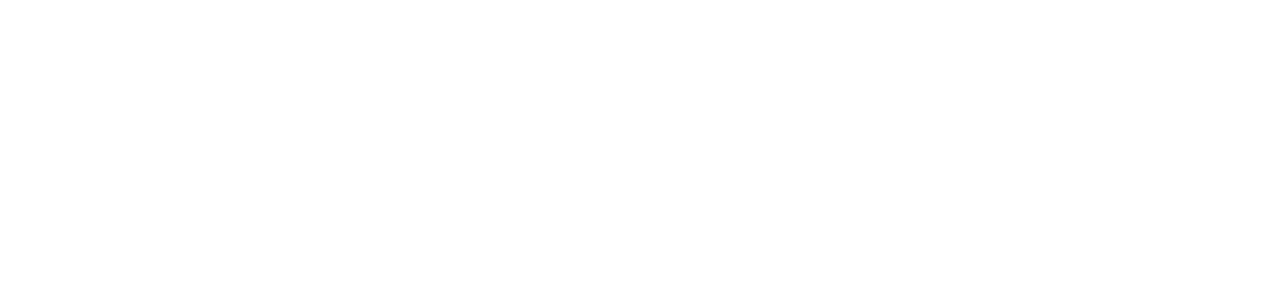
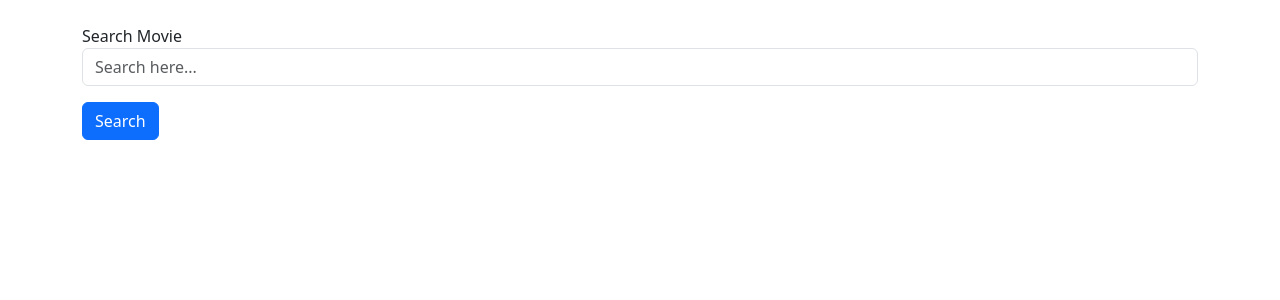
Before and after one commit to mattiacoli/react-boolflix, a React (Vite) app: page / in a window 1280 px wide. Shown: the top 300 px of the page. Built offline with nearby package versions, Linux system fonts and the light colour scheme; no server answers.

Commit message:
Add Bootstrap integration and implement movie search functionality

```diff
--- a/package.json
+++ b/package.json
@@ -10,6 +10,7 @@
     "preview": "vite preview"
   },
   "dependencies": {
+    "bootstrap": "^5.3.4",
     "react": "^19.0.0",
     "react-dom": "^19.0.0"
   },
--- a/src/components/MoviesList.jsx
+++ b/src/components/MoviesList.jsx
@@ -1,15 +1,39 @@
 import { useGlobalContext } from "../contexts/GlobalContext"
 
 export default function MoviesList() {
+
+  const { searchQuery, setSearchQuery, movies, handleSubmit } = useGlobalContext()
+
+
   return (
     <>
 
-      <ul>
-        <li></li>
-        <li></li>
-        <li></li>
-        <li></li>
-      </ul>
+      <div className="container my-4">
+
+        <header>
+          <div className="form-group">
+            <label htmlFor="searchbar">Search Movie</label>
+            <input
+              value={searchQuery}
+              onChange={(e) => setSearchQuery(e.target.value)}
+              type="text"
+              className="form-control"
+              name="searchbar"
+              id="searchbar"
+              aria-describedby="helpId"
+              placeholder="Search here..." />
+
+
+            <button
+              type="button"
+              className="btn btn-primary mt-3"
+              onClick={handleSubmit}
+
+            >Search</button>
+          </div>
+        </header>
+
+      </div>
 
 
 
--- a/src/contexts/GlobalContext.jsx
+++ b/src/contexts/GlobalContext.jsx
@@ -4,14 +4,19 @@
 
 function GlobalProvider({ children }) {
 
-  const [searchQuery, setSearchQuery] = useState()
+  const [searchQuery, setSearchQuery] = useState('')
+
   const [movies, setMovies] = useState([])
 
   const api_key = import.meta.env.VITE_MOVIE_DB_API_KEY;
 
-  const base_movies_api_url = `https://api.themoviedb.org/3/search/movie?api_key=${api_key}&query=avatar`;
+  const base_movies_api_url = `https://api.themoviedb.org/3/search/movie?api_key=${api_key}&query=${searchQuery}`;
 
-  useEffect(() => {
+
+
+  function handleSubmit(e) {
+
+    setSearchQuery(e.target.value)
 
     fetch(base_movies_api_url)
       .then(res => res.json())
@@ -23,14 +28,11 @@
       .catch(err => {
         console.error(err.message)
       })
-
-
-  }, [])
-
+  }
 
   return (
     <GlobalContext.Provider
-      value={{ searchQuery, setSearchQuery, movies, setMovies }}>
+      value={{ searchQuery, setSearchQuery, movies, setMovies, handleSubmit }}>
 
       {children}
 
--- a/src/index.css
+++ b/src/index.css
@@ -1,3 +1,6 @@
+@import 'bootstrap';
+
+
 * {
   margin: 0;
   padding: 0;
```
Also changed, not shown: 1 other file (tests, documents, lock files or other folders).
